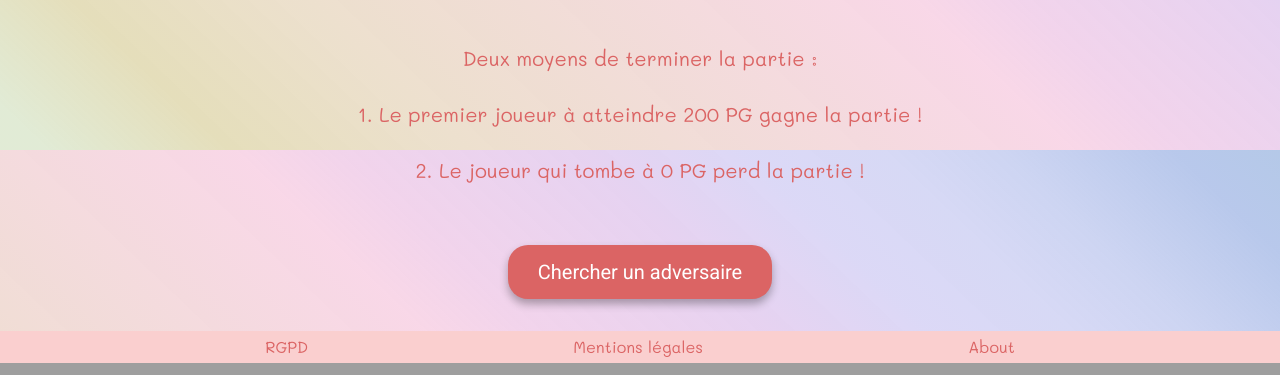
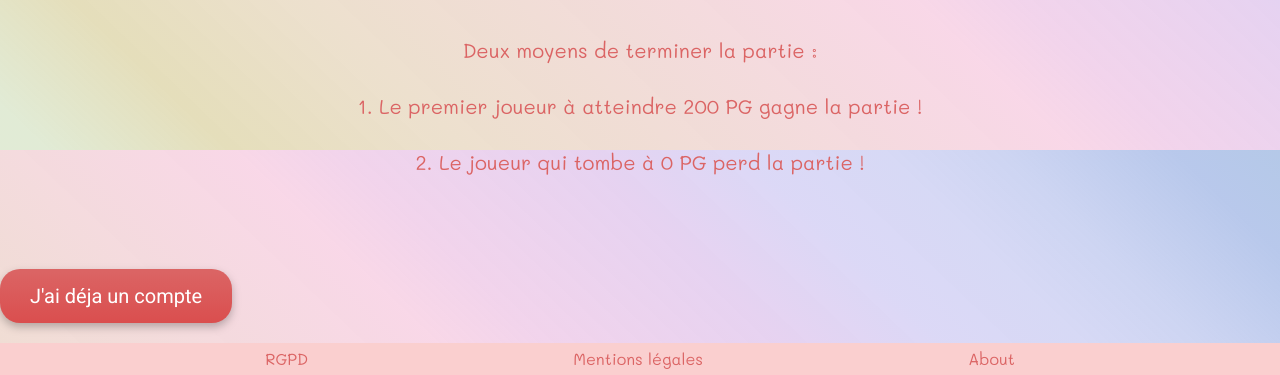
Before and after one commit to WildCodeSchool/yellowgreen, a PHP site: template src/View/Rules/index.html.twig in a window 1280 px wide. Shown: the part 1450-1825 px from the top of the page. Run offline with PHP 8.4, Linux system fonts and the light colour scheme; the template is opened without the code that fills it, so the values that code supplies are empty; some libraries are stand-ins or nearby versions.

Commit message:
moved the login button to the rules page

```diff
--- a/src/View/Rules/index.html.twig
+++ b/src/View/Rules/index.html.twig
@@ -6,10 +6,12 @@
 {% block stylesheet %}
 	{{parent()}}
 	<link rel="stylesheet" href="/assets/css/rules.css">
+	<link rel="stylesheet" type="text/css" href="/assets/css/userForm.css">
+	<link rel="stylesheet" type="text/css" href="/assets/css/login.css">
 {% endblock %}
 
 {% block content %}
-	<main>
+	<section>
 		<h1 class="rule-title">Bienvenue
 			{{ user.nickName }}
 			dans Happiness & Glitters</h1>
@@ -71,12 +73,19 @@
 				</div>
 			</li>
 		</ul>
-		<div class="rule-button">
-			<button class="button-play" style="button" onclick="">Chercher un adversaire</button>
+		<button class="redButton" id="login-button" data-modal="modalTwo">J'ai déja un compte</button>
+
+		<div id="modalTwo" class="modal">
+			<div class="modal-content">
+				<a class="close">&times;</a>
+				{% include 'User/_login.html.twig' %}
+			</div>
 		</div>
 	</main>
 {% endblock %}
 {% block javascript %}
 	{{parent()}}
+	<script type="application/javascript" src="/assets/js/formModale.js"></script>
+	<script type="application/javascript" src="/assets/js/profilePic.js"></script>
 	<script src="/assets/js/card-flip.js"></script>
 {% endblock %}
```
Also changed, not shown: src/View/Home/index.html.twig (+0 -8 lines).
